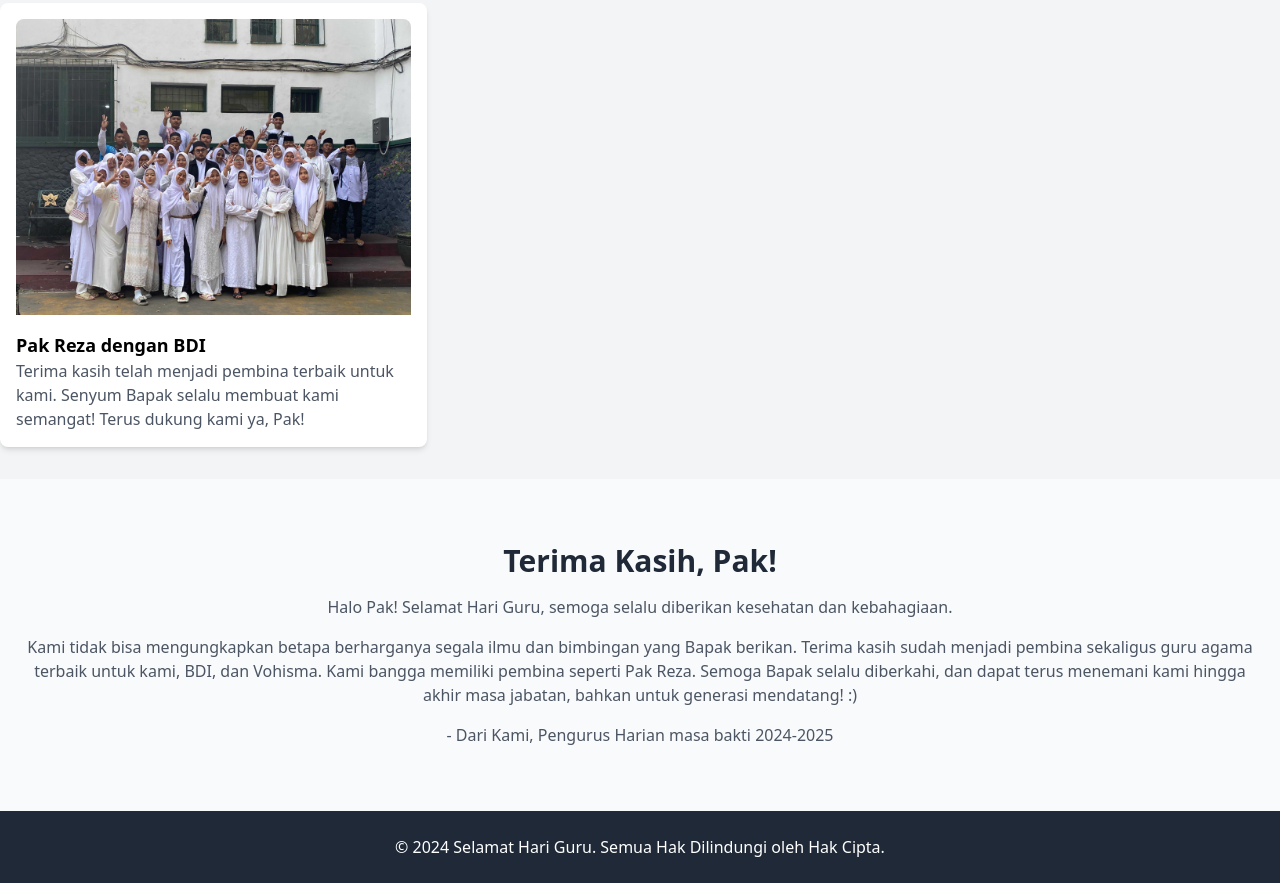
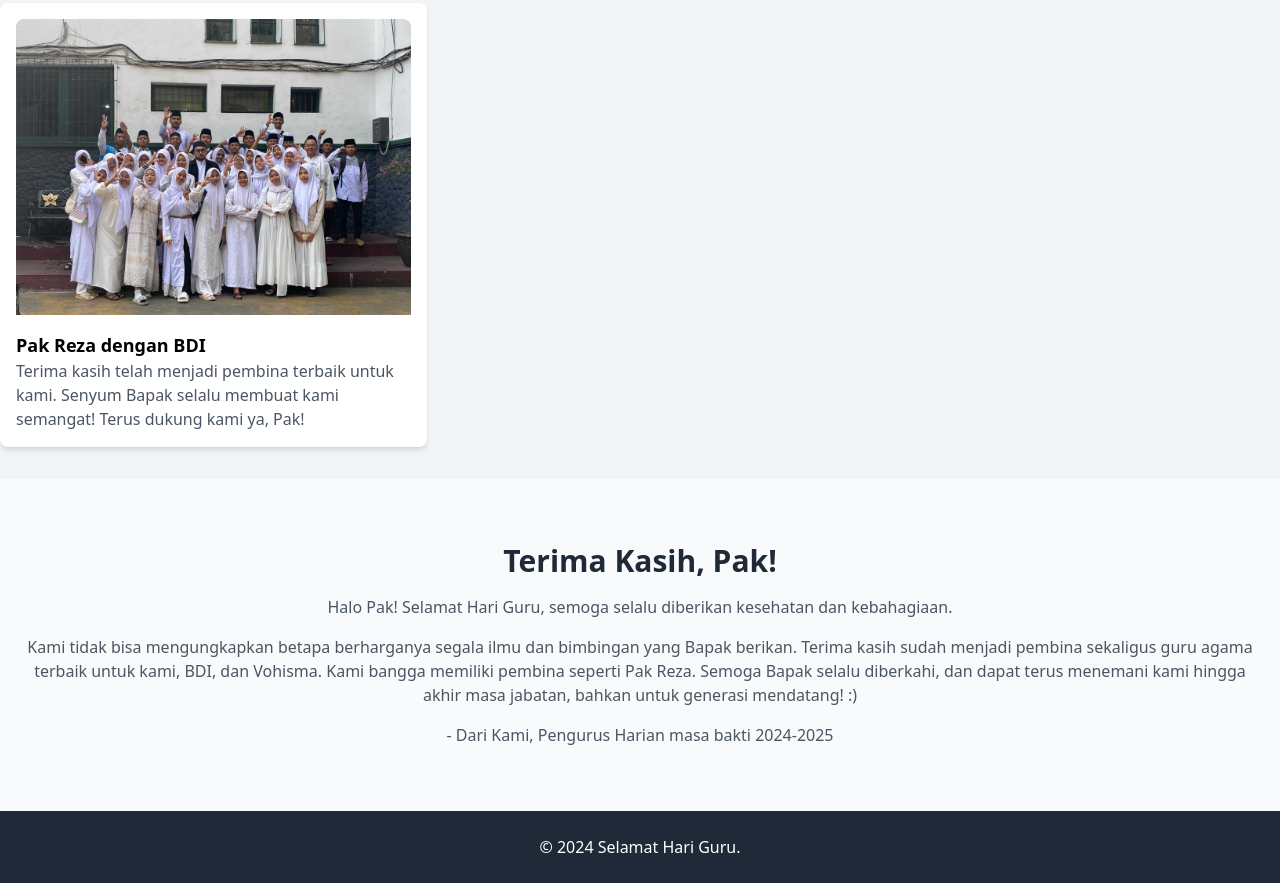
Before and after one commit to nadiva26/hari-guru, a plain HTML site: page index.html in a window 1280 px wide. Shown: the part 805-1688 px from the top of the page. Drawn offline with nearby package versions, Linux system fonts and the light colour scheme.

Commit message:
index.html

```diff
--- a/index.html
+++ b/index.html
@@ -97,7 +97,7 @@
   <!-- Footer -->
   <footer class="bg-gray-800 text-white py-6">
     <div class="container mx-auto px-6 text-center">
-      <p>&copy; 2024 Selamat Hari Guru. Semua Hak Dilindungi oleh Hak Cipta.</p>
+      <p>&copy; 2024 Selamat Hari Guru.</p>
     </div>
   </footer>
 
```
